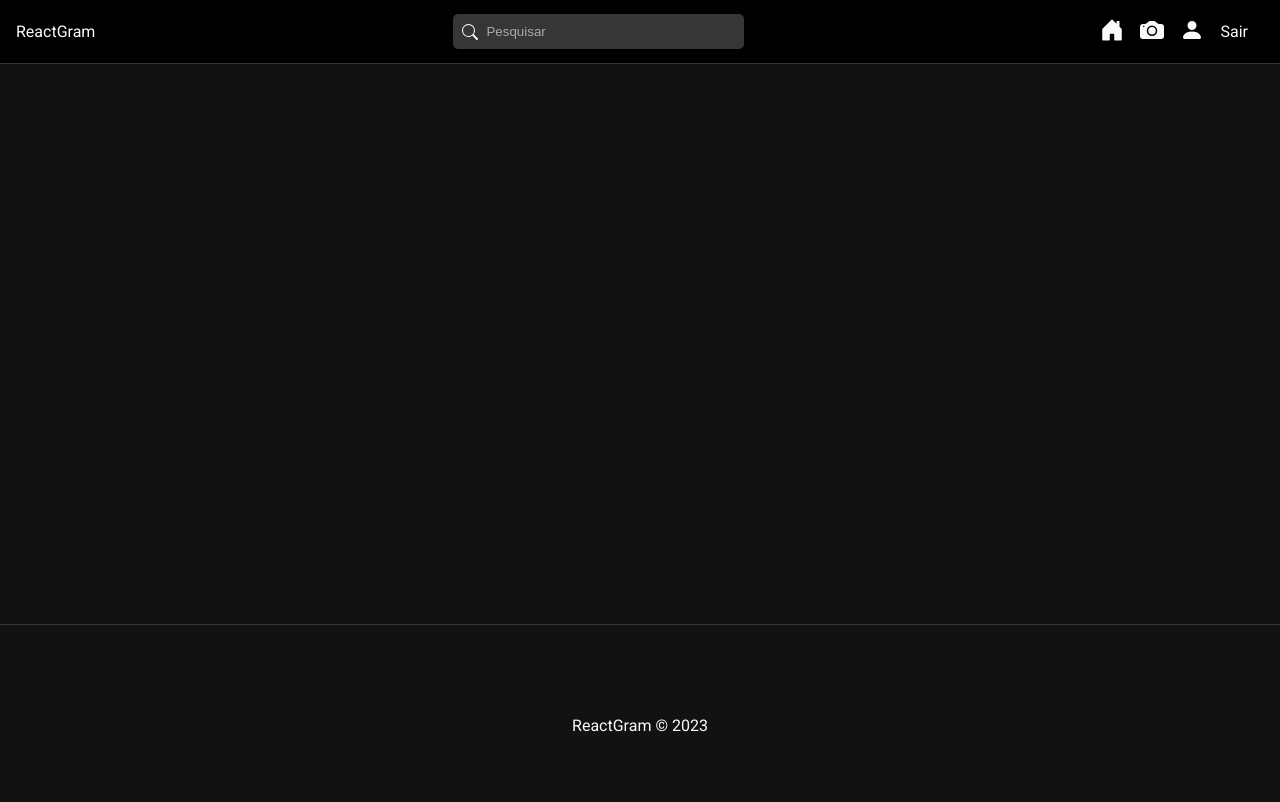
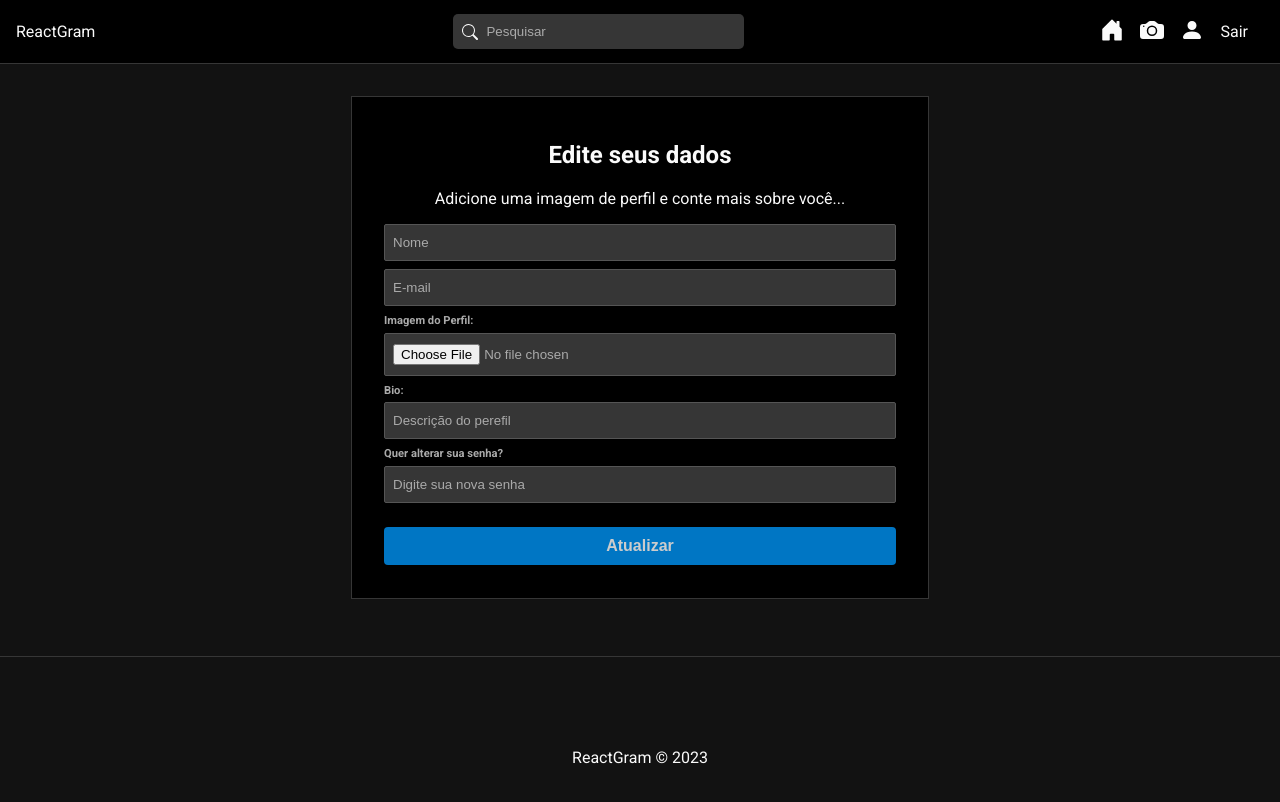
Before and after one commit to brunofelipehp/reactgram, a React (Create React App) app in the folder frontend/: page /profile in a window 1280 px wide. Shown: the top 802 px of the page. Built offline with nearby package versions, Linux system fonts and the light colour scheme; sample sign-in values are in the browser's storage.

Commit message:
structuring profile editing page

```diff
--- a/frontend/src/App.jsx
+++ b/frontend/src/App.jsx
@@ -12,6 +12,7 @@
 //pages
 import { Login } from "./pages/Auth/Login";
 import { Register } from "./pages/Auth/Register";
+import { EditProfile } from "./pages/EditProfile/EditProfile";
 import { Home } from "./pages/Home/Home";
 
 function App() {
@@ -32,6 +33,10 @@
               element={auth ? <Home /> : <Navigate to="/login" />}
             />
             <Route
+              path="/profile"
+              element={auth ? <EditProfile /> : <Navigate to="/login" />}
+            />
+            <Route
               path="/login"
               element={!auth ? <Login /> : <Navigate to="/" />}
             />
--- /dev/null
+++ b/frontend/src/pages/EditProfile/EditProfile.css
@@ -0,0 +1,19 @@
+#edit-profile {
+  border: 1px solid #363636;
+  background-color: #000;
+  padding: 1.5em 2em;
+  max-width: 40%;
+  margin: 2em auto;
+  text-align: center;
+}
+
+.subtitle {
+  color: #ccc;
+}
+
+.profile-image {
+  width: 150px;
+  height: 150px;
+  border-radius: 50%;
+  margin-bottom: 1em;
+}
--- /dev/null
+++ b/frontend/src/pages/EditProfile/EditProfile.jsx
@@ -0,0 +1,32 @@
+import "./EditProfile.css";
+
+export const EditProfile = () => {
+  const handleSubmit = (e) => {
+    e.preventDefault();
+  };
+
+  return (
+    <div id="edit-profile">
+      <h2>Edite seus dados</h2>
+      <p>Adicione uma imagem de perfil e conte mais sobre você...</p>
+      {/* preview da imagem */}
+      <form onSubmit={handleSubmit}>
+        <input type="text" placeholder="Nome" />
+        <input type="email" placeholder="E-mail" disable />
+        <label htmlFor="">
+          <span>Imagem do Perfil:</span>
+          <input type="file" />
+        </label>
+        <label htmlFor="">
+          <span>Bio:</span>
+          <input type="text" placeholder="Descrição do perefil" />
+        </label>
+        <label htmlFor="">
+          <span>Quer alterar sua senha?</span>
+          <input type="password" placeholder="Digite sua nova senha" />
+        </label>
+        <input type="submit" value="Atualizar" />
+      </form>
+    </div>
+  );
+};
--- /dev/null
+++ b/frontend/src/services/userService.js
@@ -0,0 +1,21 @@
+import { api, requestConfig } from "../utils/config";
+
+const profile = async (data, token) => {
+  const config = requestConfig("GET", data, token);
+
+  try {
+    const res = await fetch(api + "/users/profile", config)
+      .then((res) => res.json())
+      .catch((err) => err);
+
+    return res;
+  } catch (error) {
+    console.log(error);
+  }
+};
+
+const userService = {
+  profile,
+};
+
+export default userService;
--- /dev/null
+++ b/frontend/src/slices/userSlice.js
@@ -0,0 +1,49 @@
+import { createAsyncThunk, createSlice } from "@reduxjs/toolkit";
+import userService from "../services/userService";
+
+const initialState = {
+  user: {},
+  error: false,
+  success: false,
+  loading: false,
+  message: null,
+};
+
+export const profile = createAsyncThunk(
+  "user/profile",
+  async (user, thunkAPI) => {
+    const token = thunkAPI.getState().auth.user.token;
+
+    const data = await userService.profile(user, token);
+
+    return data;
+  }
+);
+
+//funçoes
+
+export const userSlice = createSlice({
+  name: "user",
+  initialState,
+  reducers: {
+    resetMessage: (state) => {
+      state.message = null;
+    },
+  },
+  extraReducers: (builder) => {
+    builder
+      .addCase(profile.pending, (state) => {
+        state.loading = true;
+        state.error = false;
+      })
+      .addCase(profile.fulfilled, (state, action) => {
+        state.loading = false;
+        state.success = true;
+        state.error = null;
+        state.user = action.payload;
+      });
+  },
+});
+
+export const { resetMessage } = userSlice.actions;
+export default userSlice.reducer;
--- a/frontend/src/store.js
+++ b/frontend/src/store.js
@@ -1,9 +1,11 @@
 import { configureStore } from "@reduxjs/toolkit";
 
 import authReducer from "./slices/authSlice";
+import userReducer from "./slices/userSlice";
 
 export const store = configureStore({
   reducer: {
     auth: authReducer,
+    user: userReducer,
   },
 });
```
